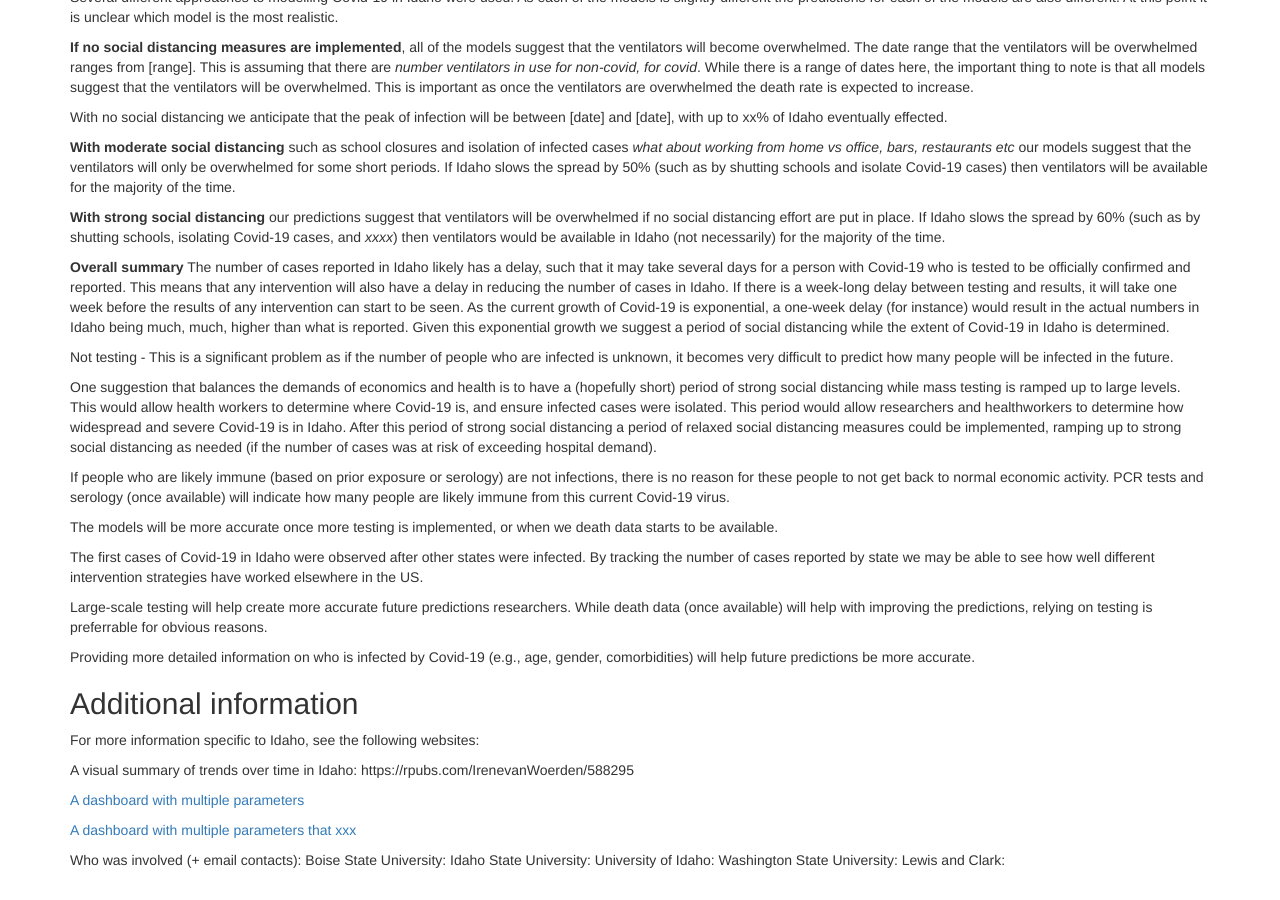
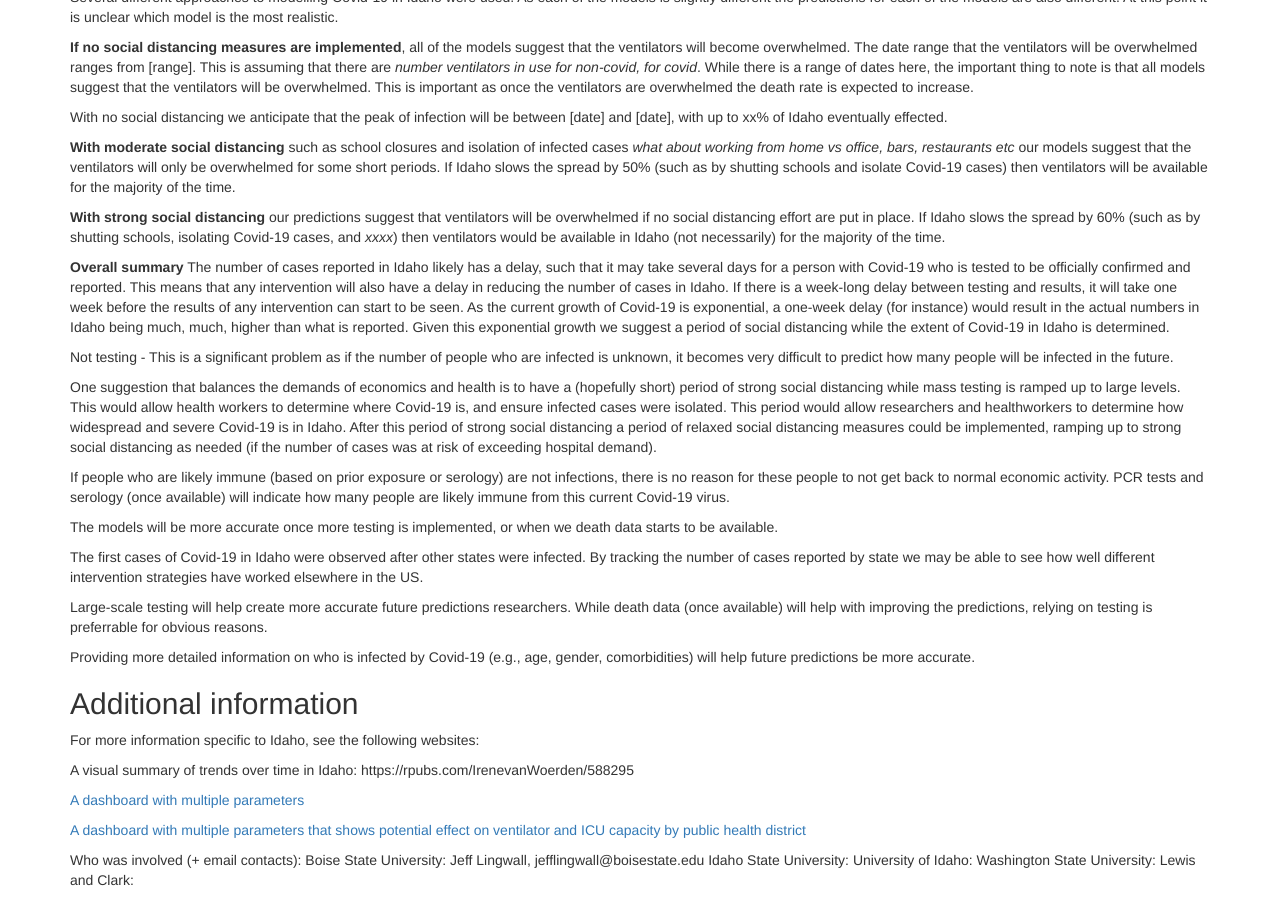
Before and after one commit to magbenji/summary, a Jekyll site: the page built from index.md, in a window 1280 px wide and 900 px high, scrolled down 2584 px. Built offline with Jekyll 4.4.1, drawn with Linux system fonts in a browser that asks for light colours.

Commit message:
Update index.md

```diff
--- a/index.md
+++ b/index.md
@@ -149,10 +149,10 @@ A visual summary of trends over time in Idaho: https://rpubs.com/IrenevanWoerden
 
 [A dashboard with multiple parameters](https://benridenhour.shinyapps.io/COVID-19_ID/)
 
-[A dashboard with multiple parameters that xxx](https://public.tableau.com/profile/jeff.lingwall7921#!/vizhome/Statewide_SEIR_Projections_ver1/Dashboard12?publish=yes)
+[A dashboard with multiple parameters that shows potential effect on ventilator and ICU capacity by public health district](https://public.tableau.com/profile/jeff.lingwall7921#!/vizhome/Statewide_SEIR_Projections_ver1/Dashboard12?publish=yes)
 
 Who was involved (+ email contacts):
-Boise State University:
+Boise State University: Jeff Lingwall, jefflingwall@boisestate.edu
 Idaho State University:
 University of Idaho:
 Washington State University:
```
